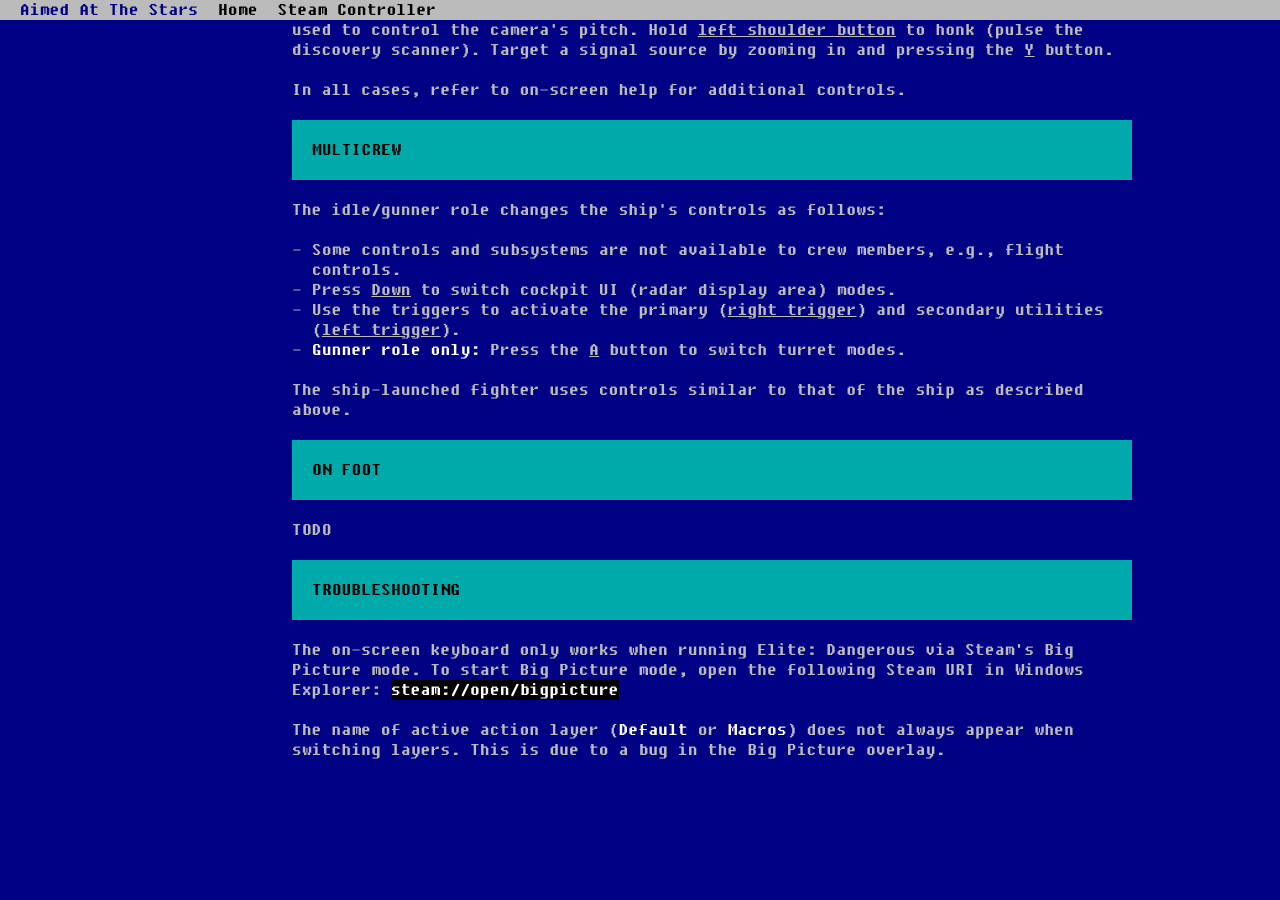
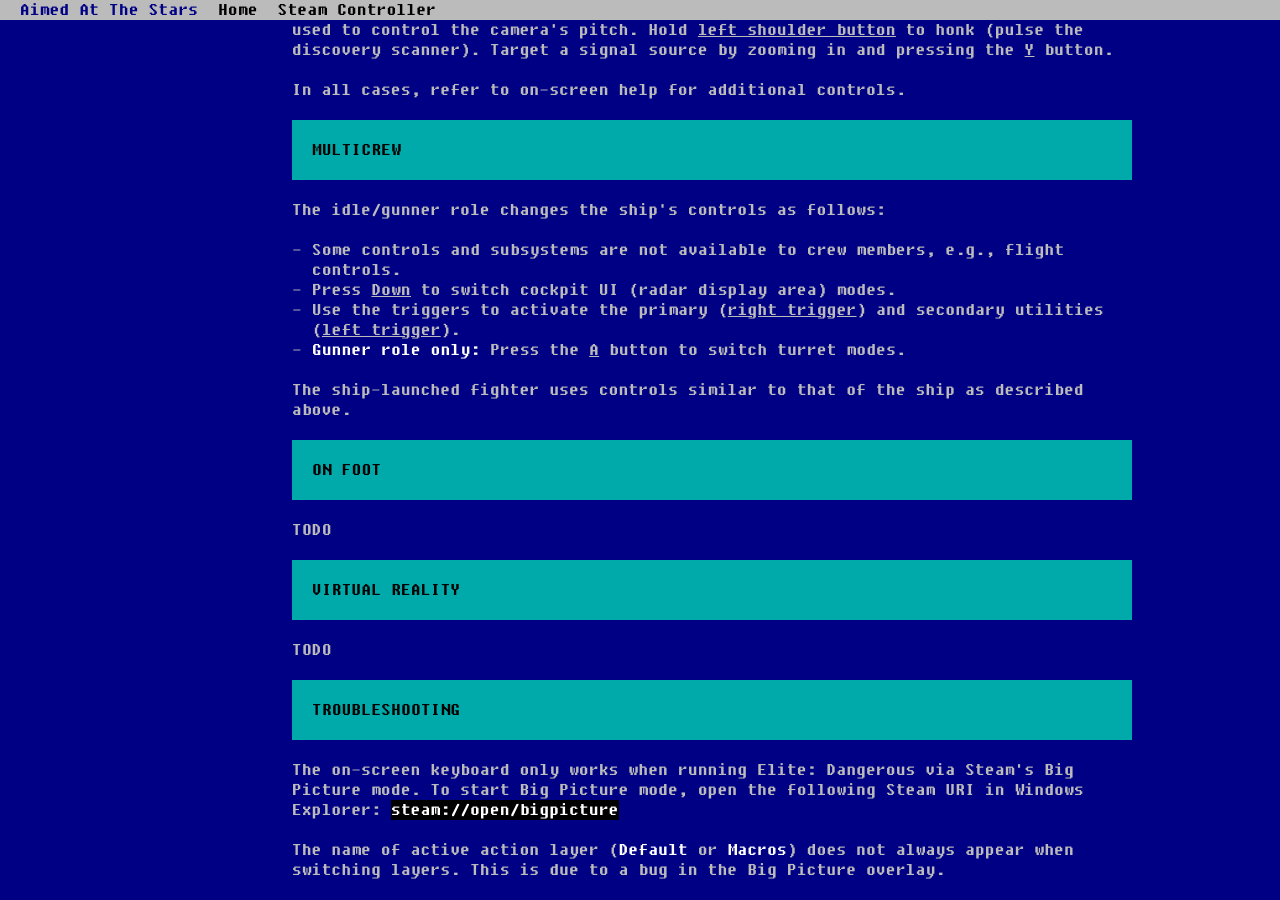
Before and after one commit to irtnog/aimedatthestars.org, a Jekyll site: the page built from bafpm/index.html, in a window 1280 px wide and 900 px high, scrolled down 3484 px. Built offline with Jekyll 4.4.1, drawn with Linux system fonts in a browser that asks for light colours; before the commit the page ends 4264 px from its top, so only the background shows below that.

Commit message:
feat(bafpm): uncomment VR section

```diff
--- a/bafpm/index.html
+++ b/bafpm/index.html
@@ -167,10 +167,11 @@
       </section>
 
       <section id="vr">
-        <!-- <div class="page-header"> -->
-        <!--   <h1>Virtual Reality</h1> -->
-        <!-- </div> -->
-        <!-- <p>TODO</p> -->
+        <div class="page-header">
+          <h1>Virtual Reality</h1>
+        </div>
+        <p>TODO</p>
+      </section>
 
       <section id="troubleshooting">
         <div class="page-header">
```
